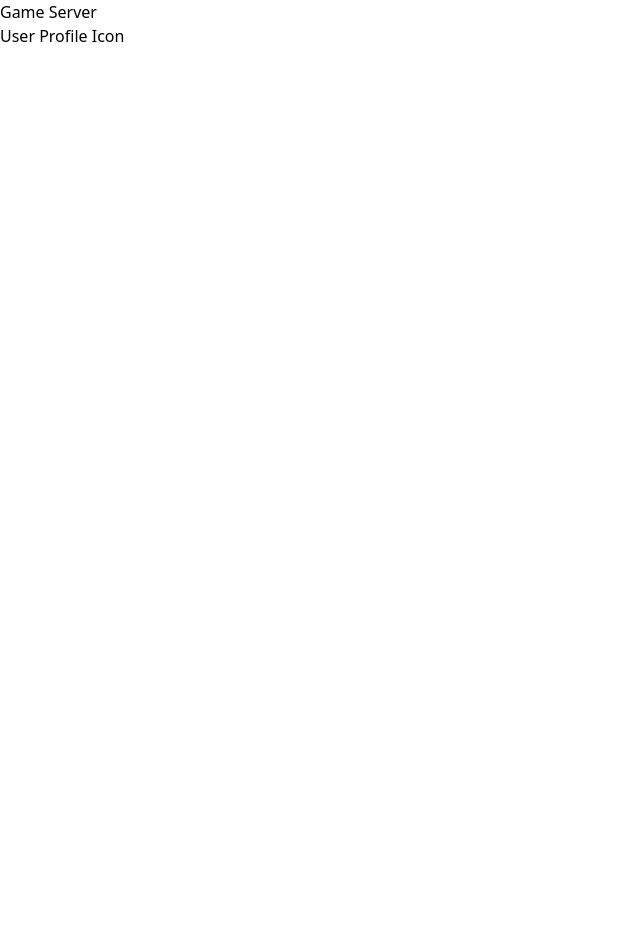
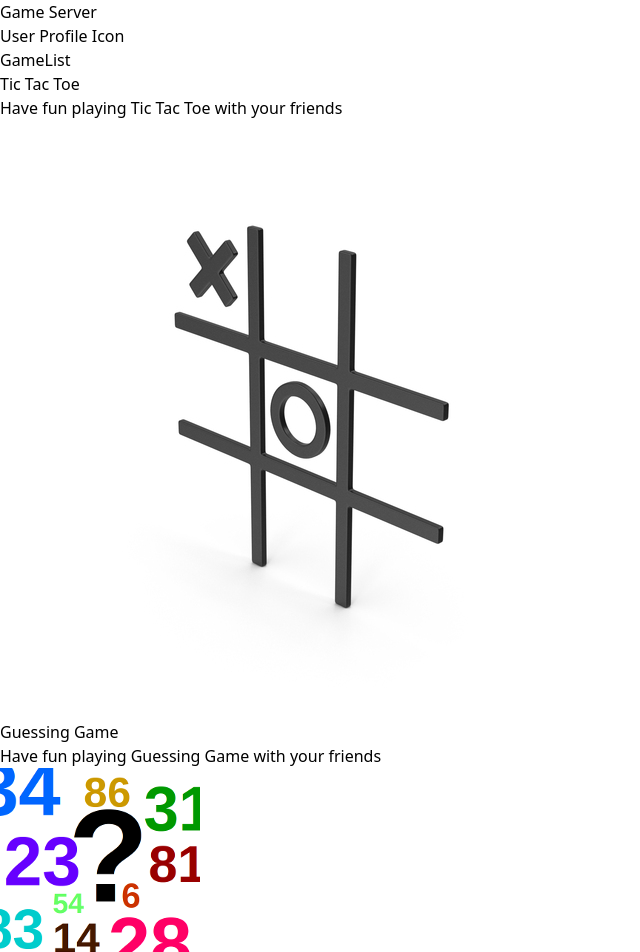
Before and after one commit to pramanandasarkar02/game-server, a React (Vite) app in the folder web-client/: page /home in a window 1280 px wide. Shown: the top 952 px of the page, without its empty margins (0-640 px from the left). Before the commit the page ends 800 px from the top, so only its background shows below. Built offline with nearby package versions, Linux system fonts and the light colour scheme.

Commit message:
frontend player profile updated

```diff
--- /dev/null
+++ b/web-client/src/components/Footer.tsx
@@ -0,0 +1,11 @@
+import React from 'react'
+
+type Props = {}
+
+const Footer = (props: Props) => {
+  return (
+    <div>Footer</div>
+  )
+}
+
+export default Footer
--- /dev/null
+++ b/web-client/src/components/GameList.tsx
@@ -0,0 +1,31 @@
+import games from '../data/games.json'
+
+interface GameList {
+    id: number;
+    name: string;
+    description: string;
+    image: string;
+}
+
+
+type Props = {}
+
+const GameList = (props: Props) => {
+  return (
+    <div>
+        GameList
+        <div>
+            {games.map((game) => (
+                <div key={game.id}>
+                    <h2>{game.name}</h2>
+                    <p>{game.description}</p>
+                    <img src={game.image} alt={game.name} />
+                </div>
+            ))}
+        </div>
+
+    </div>
+  )
+}
+
+export default GameList
--- /dev/null
+++ b/web-client/src/data/games.json
@@ -0,0 +1,14 @@
+[
+    {
+        "id": "1",
+        "name": "Tic Tac Toe",
+        "description": "Have fun playing Tic Tac Toe with your friends",
+        "image": "images/tic-tac-toe-game.jpg"
+    },
+    {
+        "id": "2",
+        "name": "Guessing Game",
+        "description": "Have fun playing Guessing Game with your friends",
+        "image": "images/guessing-game.png"
+    }
+]
--- a/web-client/src/pages/PlayerHome.tsx
+++ b/web-client/src/pages/PlayerHome.tsx
@@ -1,5 +1,7 @@
 import React from 'react'
 import Header from '../components/Header'
+import GameList from '../components/GameList'
+import Footer from '../components/Footer'
 
 type Props = {}
 
@@ -12,10 +14,11 @@ const PlayerHome = (props: Props) => {
         </div>
         <div>
             {/* Games */}
-
+            <GameList />
         </div>
         <div>
             {/* footer  */}
+            <Footer />
         </div>
     </div>
   )
```
Also changed, not shown: web-client/public/images/guessing-game.png (added), web-client/public/images/tic-tac-toe-game.jpg (renamed from web-client/static/images/tic-tac-toe-game.jpg).
